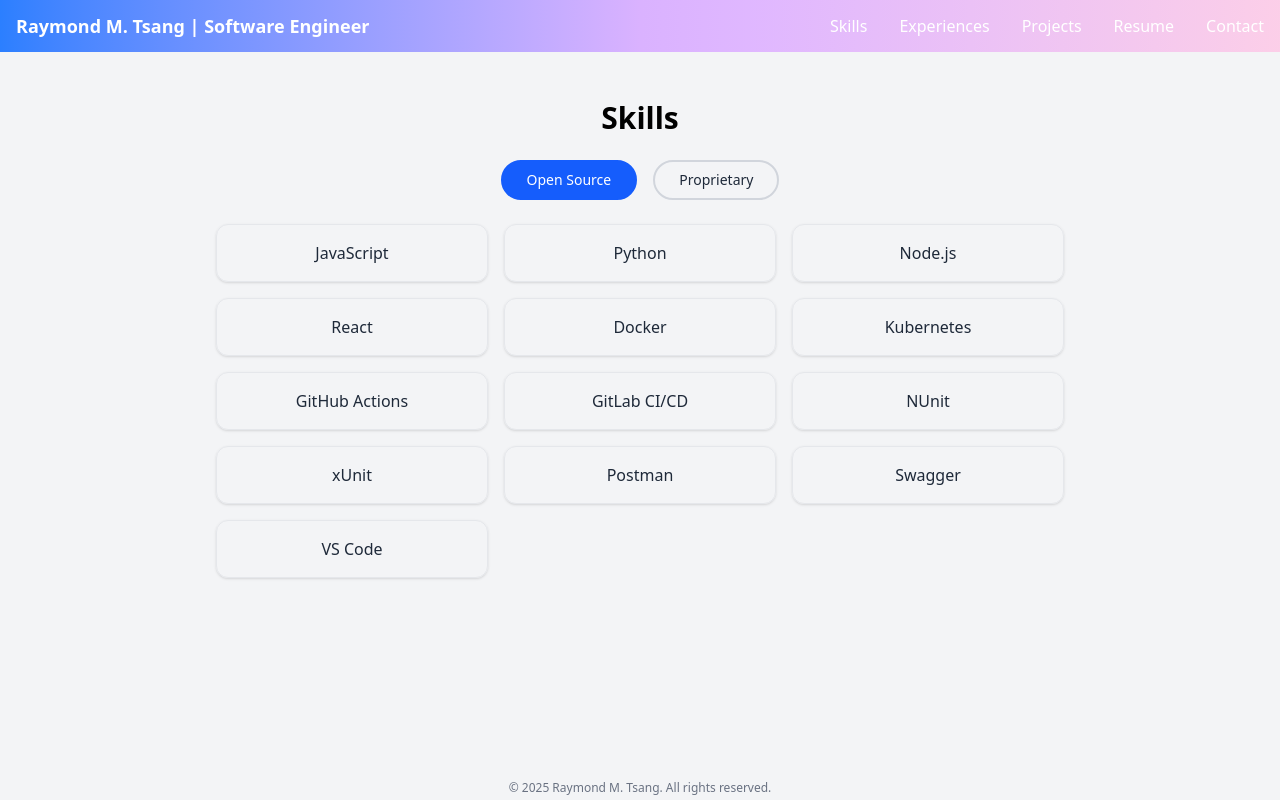
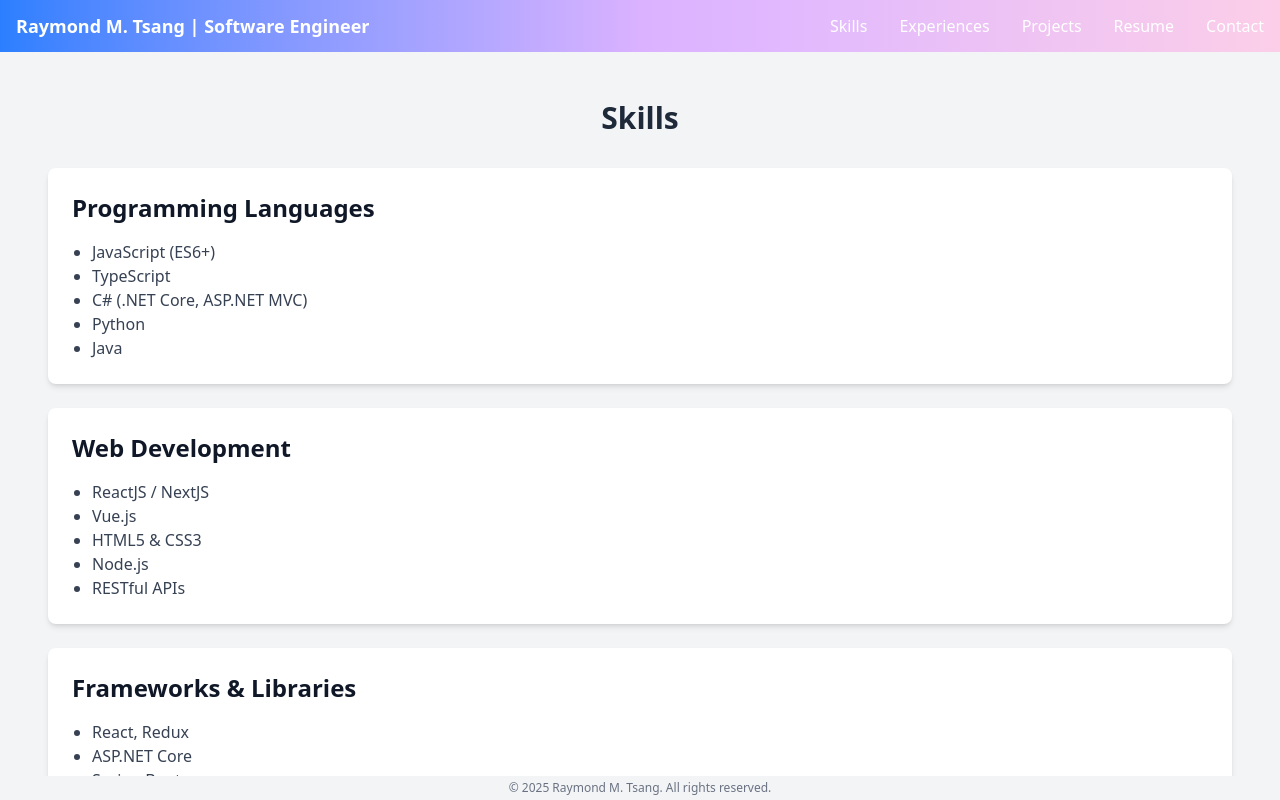
Before and after one commit to raytsangGitHub/raytsang.com, a React (Vite) app: page /raytsang.com/skills in a window 1280 px wide. Built offline with nearby package versions, Linux system fonts and the light colour scheme.

Commit message:
added context to all  pages

```diff
--- a/src/pages/ProjectsPage.jsx
+++ b/src/pages/ProjectsPage.jsx
@@ -1,7 +1,76 @@
 import React from 'react';
 
-function Projects() {
-    return <h2 className="text-2xl font-bold">Projects</h2>;
+function Projects()
+{
+    const projects = [
+        {
+            title: 'Inventory Management System',
+            role: 'Full Stack Developer',
+            technologies: 'C#, .NET Core, React, SQL Server, Docker, Azure',
+            duration: 'March 2022 - Present',
+            overview: 'A scalable inventory management system for a retail client.',
+            responsibilities: [
+                'Designed and implemented backend API using .NET Core.',
+                'Developed a responsive front-end using React.',
+                'Deployed using Docker containers.'
+            ],
+            keyHighlights: [
+                'Automated inventory alerts.',
+                'Optimized backend performance.',
+                'Reduced deployment times.'
+            ],
+            repoLink: 'https://github.com/yourusername/inventory-management-system'
+        },
+        {
+            title: 'E-commerce Web App',
+            role: 'Backend Developer',
+            technologies: 'C#, ASP.NET MVC, SQL Server, Azure DevOps',
+            duration: 'June 2021 - February 2022',
+            overview: 'Secure e-commerce platform for browsing and purchasing products.',
+            responsibilities: [
+                'Designed RESTful APIs for authentication and product management.',
+                'Integrated Stripe and PayPal payment systems.',
+                'Managed CI/CD pipelines using Azure DevOps.'
+            ],
+            keyHighlights: [
+                'OAuth2 security for user authentication.',
+                'Increased sales with a recommendation system.',
+                'Automated pipelines for deployment.'
+            ],
+            repoLink: 'https://github.com/yourusername/e-commerce-web-app'
+        }
+    ];
+
+    return (
+        <div className="container mx-auto p-6">
+            <h2 className="text-2xl font-bold mb-6">Projects</h2>
+            {projects.map((project, index) => (
+                <div key={index} className="bg-white p-6 mb-6 shadow-lg rounded-lg">
+                    <h3 className="text-xl font-semibold text-gray-800">{project.title}</h3>
+                    <p className="text-gray-600"><strong>Role:</strong> {project.role}</p>
+                    <p className="text-gray-600"><strong>Technologies:</strong> {project.technologies}</p>
+                    <p className="text-gray-600"><strong>Duration:</strong> {project.duration}</p>
+                    <p className="text-gray-600"><strong>Overview:</strong> {project.overview}</p>
+
+                    <ul className="list-disc pl-6 text-gray-700 mt-4">
+                        {project.responsibilities.map((item, idx) => (
+                            <li key={idx}>{item}</li>
+                        ))}
+                    </ul>
+
+                    <p className="font-semibold text-lg mt-4">Key Highlights:</p>
+                    <ul className="list-disc pl-6 text-gray-700">
+                        {project.keyHighlights.map((item, idx) => (
+                            <li key={idx}>{item}</li>
+                        ))}
+                    </ul>
+                    <p className="mt-4">
+                        <a href={project.repoLink} target="_blank" rel="noopener noreferrer" className="text-blue-500 hover:underline">GitHub Repository</a>
+                    </p>
+                </div>
+            ))}
+        </div>
+    );
 }
 
 export default Projects;
--- a/src/pages/SkillsPage.jsx
+++ b/src/pages/SkillsPage.jsx
@@ -1,72 +1,60 @@
-import React, { useState } from 'react';
+import React from 'react';
 
-const skills = {
-    openSource: [
-        'JavaScript', 'Python', 'Node.js', 'React',
-        'Docker', 'Kubernetes', 'GitHub Actions',
-        'GitLab CI/CD', 'NUnit', 'xUnit',
-        'Postman', 'Swagger', 'VS Code',
-    ],
-    proprietary: [
-        'C#', '.NET Core', 'ASP.NET MVC',
-        'Entity Framework', 'Visual Studio',
-        'SQL Server', 'Azure App Services',
-        'Azure DevOps Pipelines', 'Microsoft MCP (SQL Server 2000)',
-    ],
-};
+function Skills()
+{
+    return (
+        <div className="container mx-auto p-6">
+            <h1 className="text-3xl font-bold text-center text-gray-800 mb-8">Skills</h1>
 
-export default function SkillsPage()
-{
-    const [activeTab, setActiveTab] = useState('openSource');
-
-    return (
-        <div className="max-w-4xl mx-auto p-6">
-            <h1 className="text-3xl font-bold mb-6 text-center">Skills</h1>
-
-            {/* Tablist */}
-            <div role="tablist" className="flex justify-center gap-4 mb-6">
-                {Object.entries({
-                    openSource: 'Open Source',
-                    proprietary: 'Proprietary',
-                }).map(([key, label]) => (
-                    <button
-                        key={key}
-                        role="tab"
-                        aria-selected={activeTab === key}
-                        aria-controls={`${key}-panel`}
-                        className={`cursor-pointer px-6 py-2 rounded-full text-sm font-medium
-              ${activeTab === key
-                                ? 'bg-blue-600 text-white border-2 border-blue-600'
-                                : 'bg-gray-100 text-gray-800 border-2 border-gray-300 hover:bg-gray-200'}
-              transition-all duration-200`}
-                        onClick={() => setActiveTab(key)}
-                    >
-                        {label}
-                    </button>
-                ))}
+            <div className="skill-item bg-white p-6 rounded-lg shadow-md mb-6">
+                <h3 className="text-2xl font-semibold text-gray-900">Programming Languages</h3>
+                <ul className="list-disc pl-5 text-gray-700 mt-4">
+                    <li>JavaScript (ES6+)</li>
+                    <li>TypeScript</li>
+                    <li>C# (.NET Core, ASP.NET MVC)</li>
+                    <li>Python</li>
+                    <li>Java</li>
+                </ul>
             </div>
 
-            {/* Tab Panels */}
-            <div>
-                {Object.keys(skills).map((key) => (
-                    <div
-                        key={key}
-                        role="tabpanel"
-                        id={`${key}-panel`}
-                        hidden={activeTab !== key}
-                        className="grid grid-cols-2 md:grid-cols-3 gap-4"
-                    >
-                        {skills[key].map((skill) => (
-                            <div
-                                key={skill}
-                                className="border border-gray-200 rounded-xl p-4 text-center shadow-sm hover:shadow-md transition"
-                            >
-                                <span className="font-medium text-gray-800">{skill}</span>
-                            </div>
-                        ))}
-                    </div>
-                ))}
+            <div className="skill-item bg-white p-6 rounded-lg shadow-md mb-6">
+                <h3 className="text-2xl font-semibold text-gray-900">Web Development</h3>
+                <ul className="list-disc pl-5 text-gray-700 mt-4">
+                    <li>ReactJS / NextJS</li>
+                    <li>Vue.js</li>
+                    <li>HTML5 & CSS3</li>
+                    <li>Node.js</li>
+                    <li>RESTful APIs</li>
+                </ul>
+            </div>
+
+            <div className="skill-item bg-white p-6 rounded-lg shadow-md mb-6">
+                <h3 className="text-2xl font-semibold text-gray-900">Frameworks & Libraries</h3>
+                <ul className="list-disc pl-5 text-gray-700 mt-4">
+                    <li>React, Redux</li>
+                    <li>ASP.NET Core</li>
+                    <li>Spring Boot</li>
+                    <li>Express.js</li>
+                    <li>Tailwind CSS</li>
+                </ul>
+            </div>
+
+            <div className="skill-item bg-white p-6 rounded-lg shadow-md mb-6">
+                <h3 className="text-2xl font-semibold text-gray-900">Tools & Databases</h3>
+                <ul className="list-disc pl-5 text-gray-700 mt-4">
+                    <li>Git & GitHub</li>
+                    <li>Docker</li>
+                    <li>CI/CD (Azure DevOps, Jenkins)</li>
+                    <li>SQL (MySQL, PostgreSQL, SQL Server)</li>
+                    <li>MongoDB</li>
+                </ul>
+            </div>
+
+            <div className="text-center mt-8">
+                <p className="text-lg text-gray-700">For a more detailed breakdown of my skills, <a href="/resume" className="text-blue-600 hover:underline">view my resume</a>.</p>
             </div>
         </div>
     );
 }
+
+export default Skills;
--- a/src/pages/WorkExperiencesPage.jsx
+++ b/src/pages/WorkExperiencesPage.jsx
@@ -2,7 +2,57 @@
 
 function WorkExperiences()
 {
-    return <h2 className="text-2xl font-bold">Work Experience Page</h2>;
+    return (
+        <div className="container mx-auto p-6">
+            <h1 className="text-3xl font-bold text-center text-gray-800 mb-8">Work Experience</h1>
+
+            <div className="experience-item bg-white p-6 rounded-lg shadow-md mb-6">
+                <div className="flex justify-between items-center mb-4">
+                    <div>
+                        <h3 className="text-2xl font-semibold text-gray-900">Software Engineer</h3>
+                        <p className="italic text-gray-600">ABC Technologies</p>
+                    </div>
+                    <p className="text-gray-500">June 2019 - Present</p>
+                </div>
+                <h4 className="font-semibold text-gray-800 mb-2">Key Responsibilities:</h4>
+                <ul className="list-disc pl-5 text-gray-700">
+                    <li>Developed and maintained microservices using .NET Core and Docker.</li>
+                    <li>Led a team of 3 developers in building a scalable solution for client X.</li>
+                    <li>Optimized performance of data processing pipelines by 25%.</li>
+                </ul>
+                <h4 className="font-semibold text-gray-800 mt-4 mb-2">Key Achievements:</h4>
+                <ul className="list-disc pl-5 text-gray-700">
+                    <li>Reduced response time by 40% through database optimization.</li>
+                    <li>Contributed to the implementation of CI/CD pipelines using Azure DevOps.</li>
+                </ul>
+            </div>
+
+            <div className="experience-item bg-white p-6 rounded-lg shadow-md mb-6">
+                <div className="flex justify-between items-center mb-4">
+                    <div>
+                        <h3 className="text-2xl font-semibold text-gray-900">Senior Developer</h3>
+                        <p className="italic text-gray-600">XYZ Solutions</p>
+                    </div>
+                    <p className="text-gray-500">January 2015 - May 2019</p>
+                </div>
+                <h4 className="font-semibold text-gray-800 mb-2">Key Responsibilities:</h4>
+                <ul className="list-disc pl-5 text-gray-700">
+                    <li>Developed front-end features using ReactJS and integrated them with back-end APIs.</li>
+                    <li>Led code reviews and maintained high-quality standards across the team.</li>
+                    <li>Collaborated with product teams to deliver features in an Agile environment.</li>
+                </ul>
+                <h4 className="font-semibold text-gray-800 mt-4 mb-2">Key Achievements:</h4>
+                <ul className="list-disc pl-5 text-gray-700">
+                    <li>Helped to decrease the load time of the application by 30%.</li>
+                    <li>Implemented a fully automated testing suite that improved the QA process.</li>
+                </ul>
+            </div>
+
+            <div className="text-center mt-8">
+                <p className="text-lg text-gray-700">For a detailed look at my work history, <a href="/resume" className="text-blue-600 hover:underline">view my resume</a>.</p>
+            </div>
+        </div>
+    );
 }
 
 export default WorkExperiences;
```
